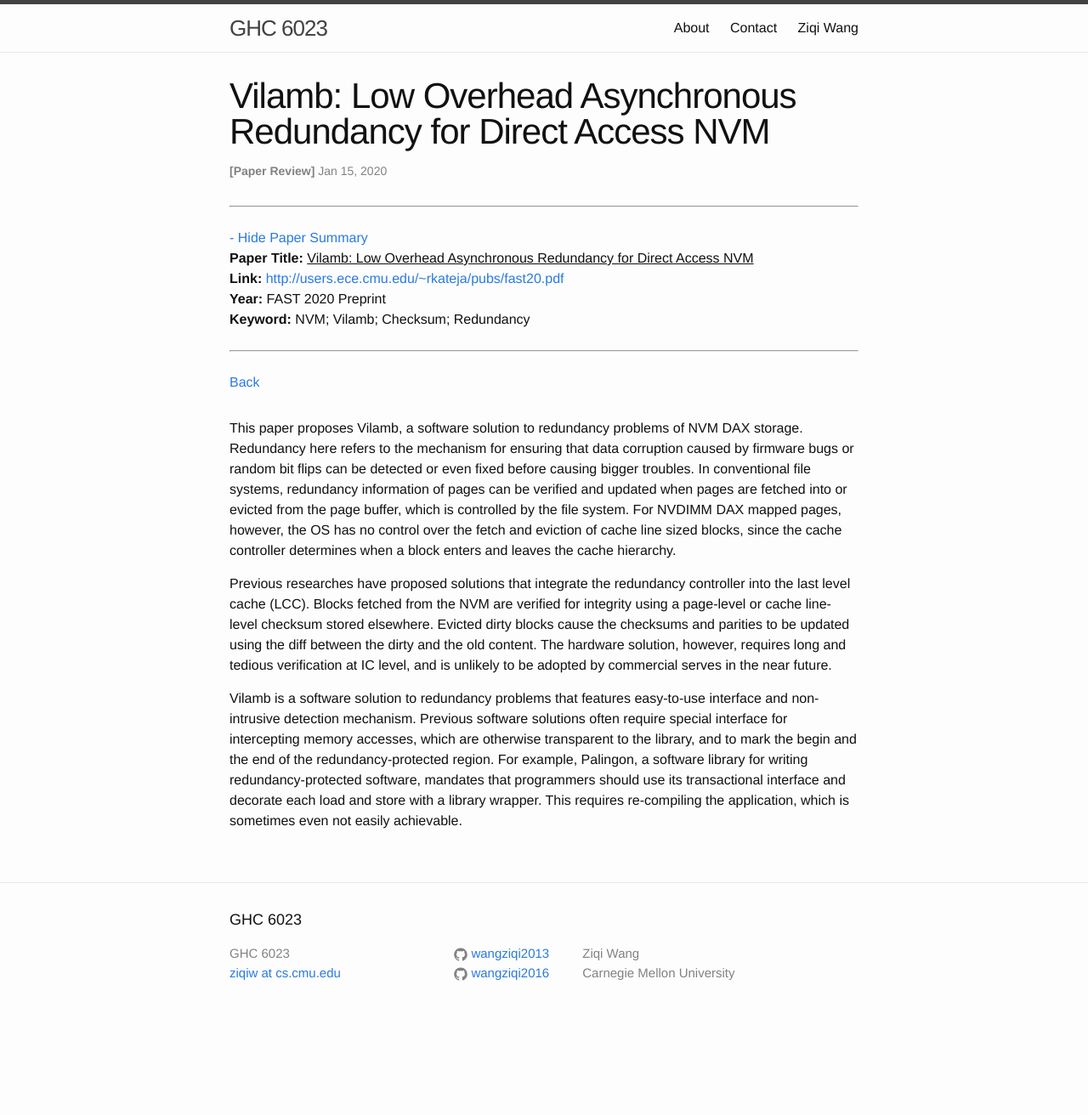
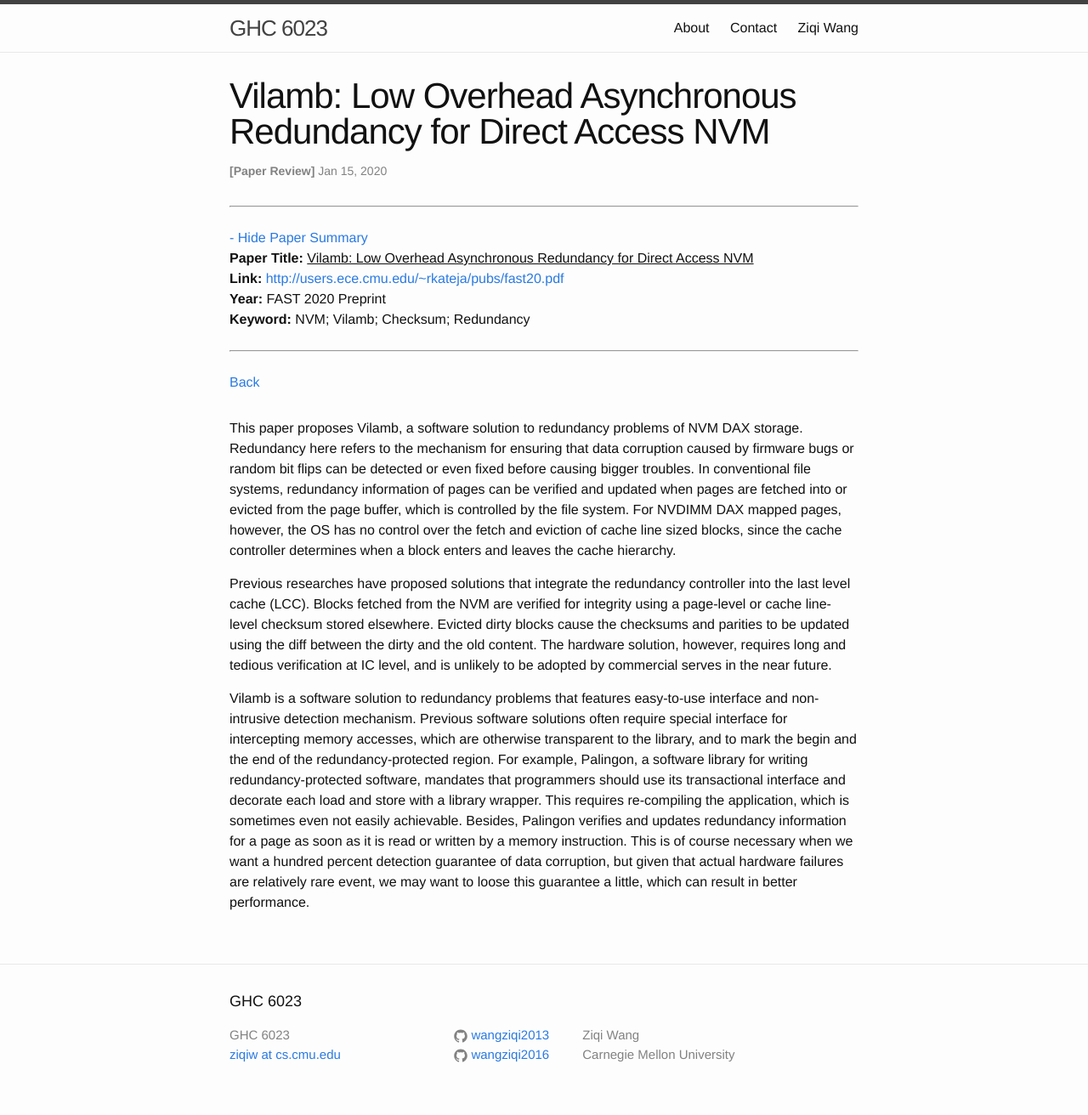
Before and after one commit to wangziqi2013/wangziqi2013.github.io, a Jekyll site: the page built from _posts/2020-01-15-vilamb.markdown, in a window 1280 px wide. Shown: the whole page at 85% size. Built offline with Jekyll 4.4.1, drawn with Linux system fonts in a browser that asks for light colours; before the commit the page ends 1216 px from its top, so only the background shows below that.

Commit message:
Finish feature

```diff
--- a/_posts/2020-01-15-vilamb.markdown
+++ b/_posts/2020-01-15-vilamb.markdown
@@ -31,3 +31,7 @@ Previous software solutions often require special interface for intercepting mem
 to the library, and to mark the begin and the end of the redundancy-protected region. For example, Palingon, a software library
 for writing redundancy-protected software, mandates that programmers should use its transactional interface and decorate each
 load and store with a library wrapper. This requires re-compiling the application, which is sometimes even not easily achievable.
+Besides, Palingon verifies and updates redundancy information for a page as soon as it is read or written by a memory instruction.
+This is of course necessary when we want a hundred percent detection guarantee of data corruption, but given that actual
+hardware failures are relatively rare event, we may want to loose this guarantee a little, which can result in better
+performance.
```
